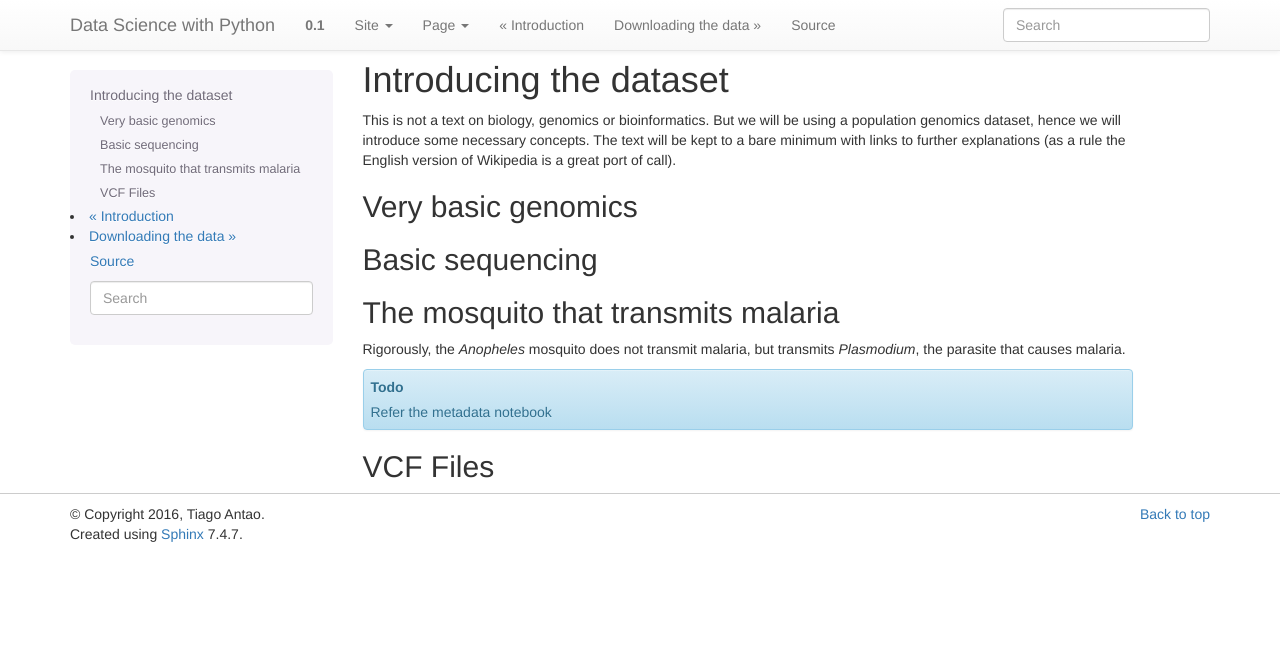
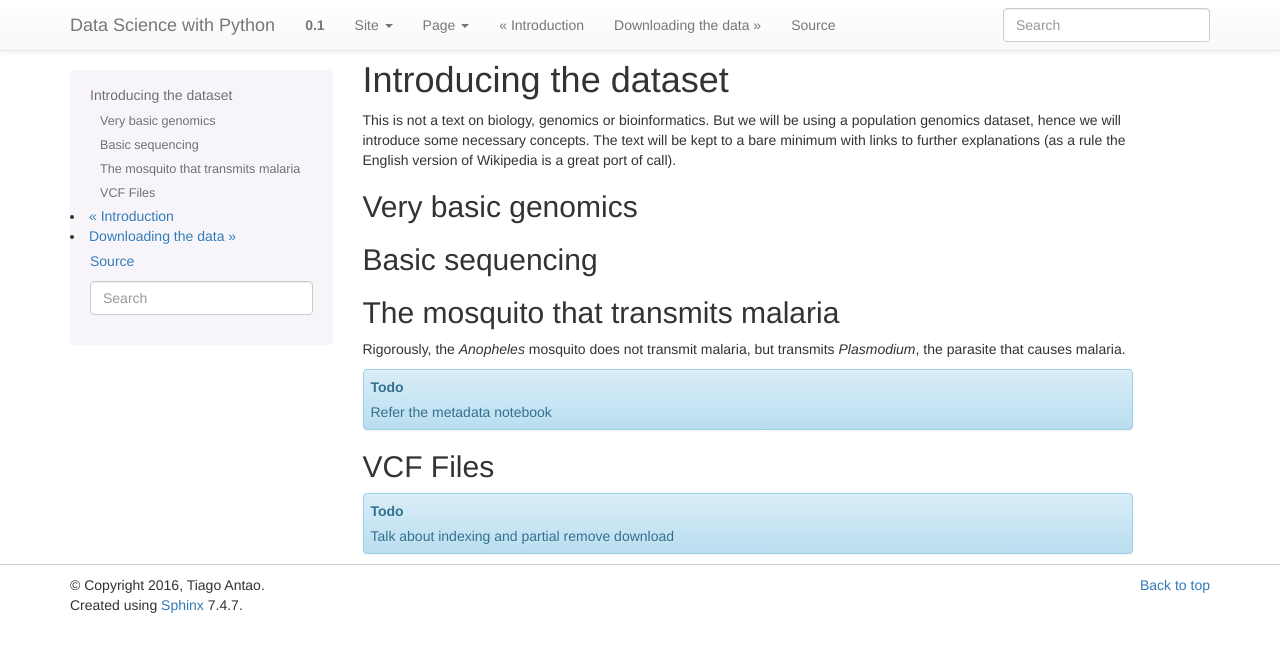
Before and after one commit to tiagoantao/data-science-teaching, a Sphinx documentation site: the page built from docs/dataset.rst, in a window 1280 px wide. Shown: the top 652 px of the page. Built offline with Sphinx 7.4.7, drawn with Linux system fonts in a browser that asks for light colours.

Commit message:
discussiong viz

```diff
--- a/docs/dataset.rst
+++ b/docs/dataset.rst
@@ -27,3 +27,8 @@ transmits *Plasmodium*, the parasite that causes malaria.
 
 VCF Files
 =========
+
+
+.. todo::
+
+    Talk about indexing and partial remove download
```
